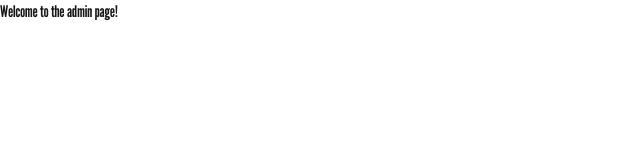
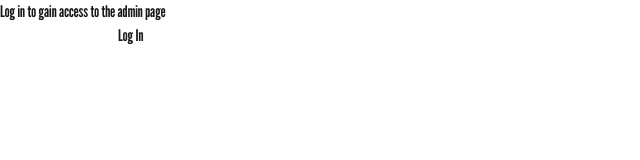
Before and after one commit to bcatalfo/third-space-band, a Next.js app: page /admin in a window 1280 px wide. Shown: the top 160 px of the page, without its empty margins (0-640 px from the left). Built offline with nearby package versions, Linux system fonts and the light colour scheme.

Commit message:
Gave the admin page a form that calls a server action to authenticate.

```diff
--- a/app/actions.ts
+++ b/app/actions.ts
@@ -27,3 +27,7 @@ export async function addToMailList(_: MailListState, formData: FormData) {
   }
   return MailListState.AlreadySignedUp;
 }
+
+export async function logInAdmin() {
+  return true;
+}
--- a/app/admin/page.tsx
+++ b/app/admin/page.tsx
@@ -1,3 +1,29 @@
+"use client";
+
+import { useActionState } from "react";
+import { logInAdmin } from "../actions";
+
 export default function AdminPage() {
-  return <h1>Welcome to the admin page!</h1>;
+  const [isAuthenticated, authenticateAction] = useActionState(
+    logInAdmin,
+    false
+  );
+  return (
+    <>
+      {!isAuthenticated && (
+        <>
+          <h1>Log in to gain access to the admin page</h1>
+          <form action={authenticateAction}>
+            <input type="text" name="password"></input>
+            <button type="submit">Log In</button>
+          </form>
+        </>
+      )}
+      {isAuthenticated && (
+        <>
+          <h1>Hello admin!</h1>
+        </>
+      )}
+    </>
+  );
 }
```
